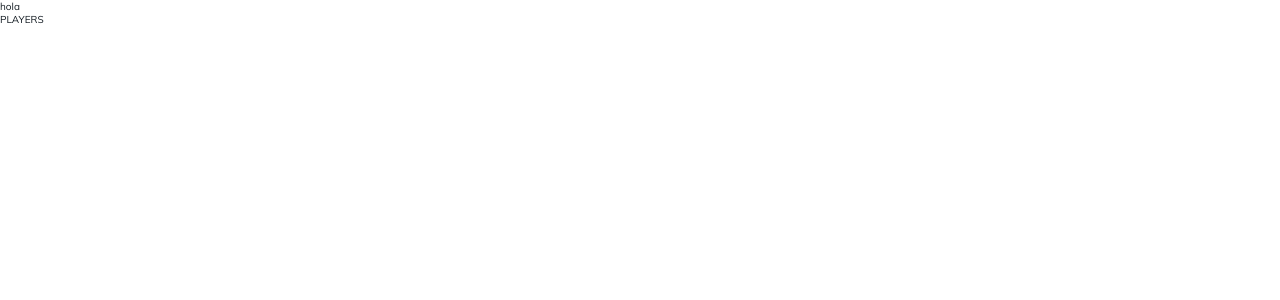
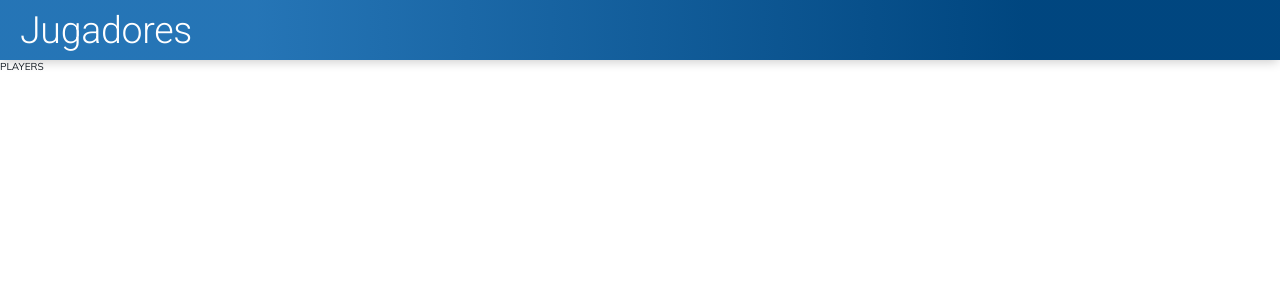
Before and after one commit to facubarneche/worldcapp2023-backoffice, a React (Vite) app: page /jugadores in a window 1280 px wide. Shown: the top 300 px of the page. Built offline with nearby package versions, Linux system fonts and the light colour scheme; the HTML template or start-up script is replaced by a standard one.

Commit message:
finalizacion del agregado del header

```diff
--- a/src/components/LayoutHeader/LayoutHeader.jsx
+++ b/src/components/LayoutHeader/LayoutHeader.jsx
@@ -1,11 +1,15 @@
 import { useState } from "react"
 import { Outlet } from "react-router-dom"
+import './LayoutHeader.css'
+import { Typography } from "@mui/material"
 
 const LayoutHeader = () => {
   const [headerTitle, setHeaderTitle] = useState('hola')
   return <>
-    <header>{headerTitle}</header>
-    <Outlet context={setHeaderTitle}/>
+    <header className="layoutHeader">
+      <Typography className="layoutHeader_title" variant="h2">{headerTitle}</Typography>
+    </header>
+    <Outlet context={[setHeaderTitle]}/>
   </>
 }
 
--- a/src/pages/cards/Cards.jsx
+++ b/src/pages/cards/Cards.jsx
@@ -1,4 +1,13 @@
+import { useOutletContext } from "react-router-dom"
+import { useOnInit } from "src/customHooks/hooks"
+
 export default function Cards() {
+  const [setHeaderTitle] = useOutletContext()
+
+  useOnInit(() => {
+    setHeaderTitle('Figuritas')
+  })
+
   return (
     <div className="cards">Cards</div>
   )
--- a/src/pages/home/Home.jsx
+++ b/src/pages/home/Home.jsx
@@ -1,5 +1,5 @@
 import { useState } from "react"
-import { useNavigate } from "react-router-dom"
+import { useNavigate, useOutletContext } from "react-router-dom"
 import { useOnInit } from "src/customHooks/hooks"
 
 import DashboardBox from "components/dashboardBox/DashboardBox"
@@ -11,8 +11,10 @@ import "./Home.css"
 const Home = () => {
   const [itemsDashboardBox, setItemsDashboardBox] = useState([])
   const navigate = useNavigate()
+  const [setHeaderTitle] = useOutletContext()
 
   useOnInit(async ()=> {
+    setHeaderTitle('HOME')
     try {
       const dataDashboard = await dashboardService.getStaticsDashboard()
       const transformedData = dataDashboard.addIconsDashboardBox()
--- a/src/pages/players/Players.jsx
+++ b/src/pages/players/Players.jsx
@@ -1,4 +1,12 @@
+import { useOutletContext } from "react-router-dom"
+import { useOnInit } from "src/customHooks/hooks"
+
 export default function Players() {
+  const [setHeaderTitle] = useOutletContext()
+
+  useOnInit(() => {
+    setHeaderTitle('Jugadores')
+  })
   return (
     <div className="players">PLAYERS</div>
   )
--- a/src/pages/salesPoint/SalesPoint.jsx
+++ b/src/pages/salesPoint/SalesPoint.jsx
@@ -1,7 +1,15 @@
 import { Box } from "@mui/material"
 import './SalesPoint.css'
+import { useOnInit } from "src/customHooks/hooks"
+import { useOutletContext } from "react-router-dom"
 
 export default function SalesPoint() {
+  const [setHeaderTitle] = useOutletContext()
+
+  useOnInit(() => {
+    setHeaderTitle('Puntos de venta')
+  })
+
   return (
     <>
       <input placeholder="SEARCH"/>
--- a/src/pages/teams/Teams.jsx
+++ b/src/pages/teams/Teams.jsx
@@ -1,4 +1,13 @@
+import { useOutletContext } from "react-router-dom"
+import { useOnInit } from "src/customHooks/hooks"
+
 export default function Teams() {
+  const [setHeaderTitle] = useOutletContext()
+
+  useOnInit(() => {
+    setHeaderTitle('Selecciones')
+  })
+
   return (
     <div className="teams">TEAMS</div>
   )
```
